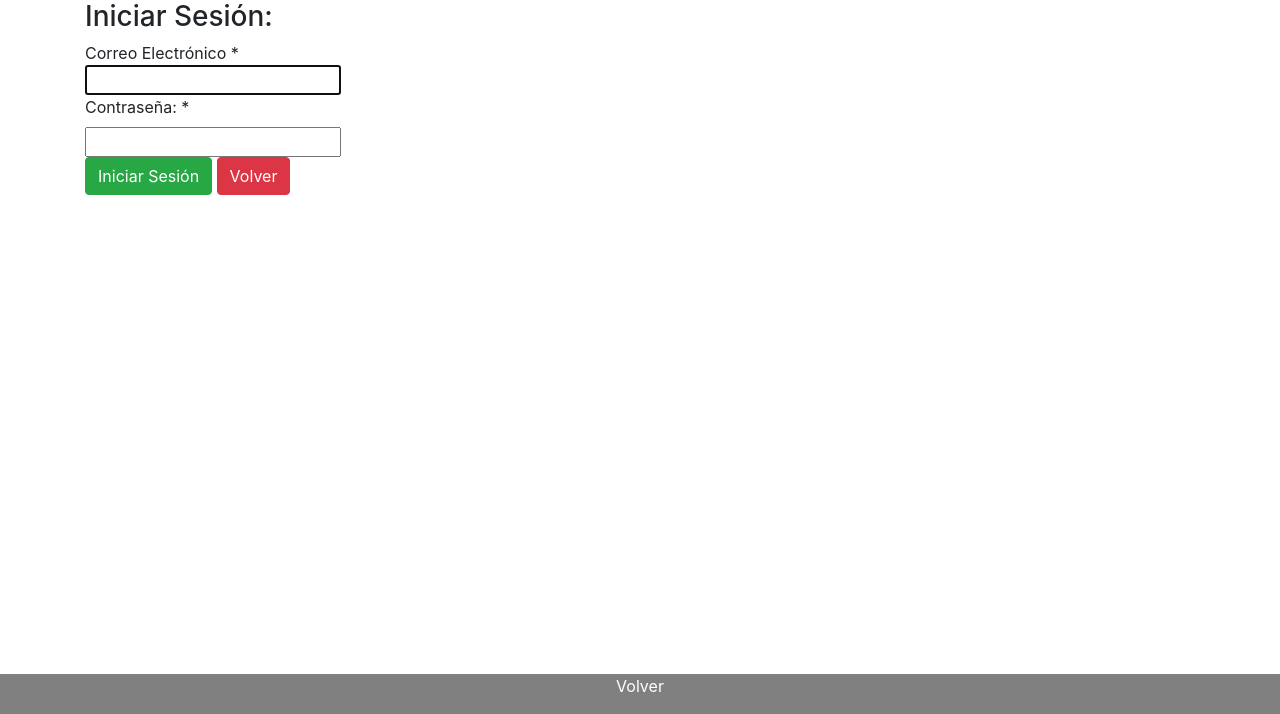
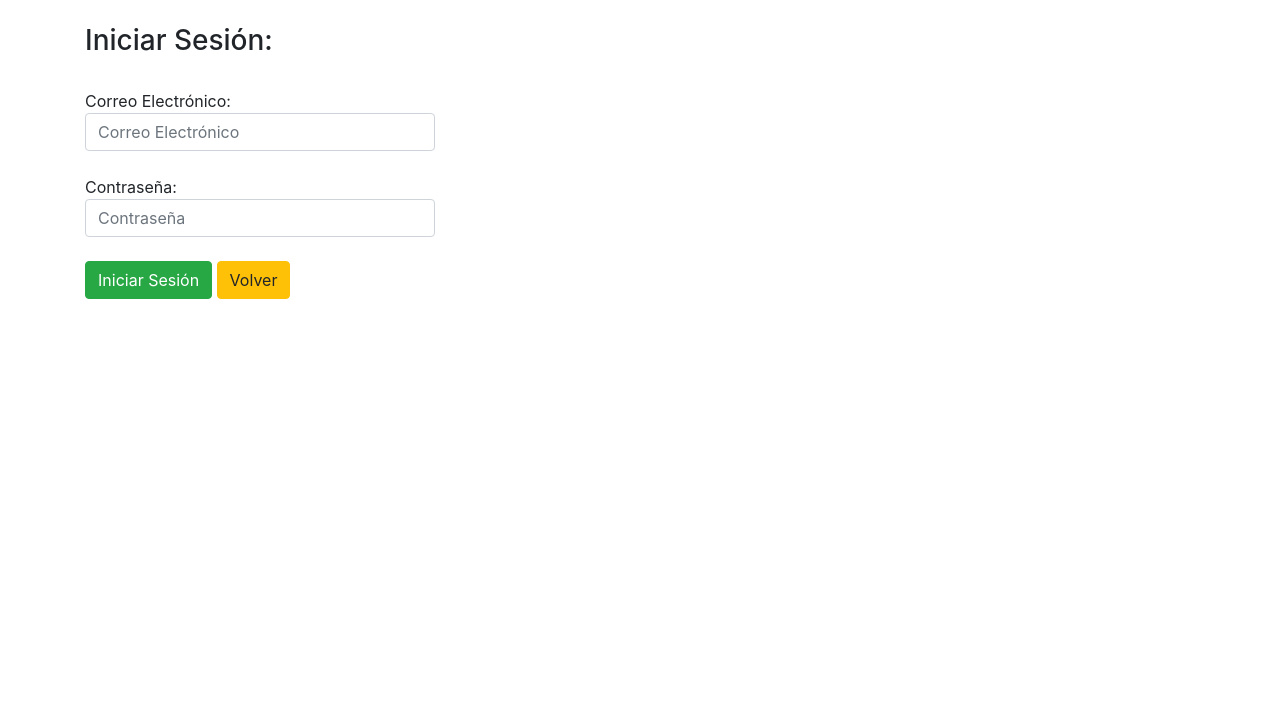
Before and after one commit to DaniloDaniel/MundoFastSPA, a Django app: page /MundoFastWebApp/login/ in a window 1280 px wide. Shown: the part 86-800 px from the top of the page. Run offline with Django 3.2, Linux system fonts and the light colour scheme; some libraries are stand-ins or nearby versions.

Commit message:
MF - 27 Corrección de Errores,  Front-End Usuario Faltante y Front-End Login
-Se corrigió un problema de vista que afectaba la funcionalidad de eliminar una venta.
-Se creó un Front-End faltante para el módulo de Usuario (requisito Crear Usuario).
-Se creó el Front-End de la pantalla Login.

```diff
--- a/MundoFastSPA/MundoFastWebApp/templates/MundoFastWebApp/Login/registration/login.html
+++ b/MundoFastSPA/MundoFastWebApp/templates/MundoFastWebApp/Login/registration/login.html
@@ -90,41 +90,47 @@
         </div>
     </nav>
     <div class="container">
+        <br>
         {% if user.is_authenticated %}
-            <h3>Sesión ya Iniciada:</h3>
+            <h3>Sesión ya Iniciada.</h3>
+            <br>
             <button type="button" class="btn btn-danger" onclick="location.href='{% url 'logout' %}'">Cerrar Sesión</button>
         {% else %}
             <h3>Iniciar Sesión:</h3>
-                {% if error_message %}<p><strong>{{ error_message }}</strong></p>{% endif %}
+            <br>
+            {% if error_message %}
+            {% endif %}
             <form action="." method="post">
                 {% csrf_token %}
-                    <input type="hidden" name="next" value="{{ next }}" />
+                <input type="hidden" name="next" value="{{ next }}">
                 {{ form.non_field_errors }}
-                        {% for field in form %}
-                    <div class="field-wrapper">
-                        <div class="label-wrapper">
-                            {% if field.name == "username" %}
-                                Correo Electrónico
-                            {% else %}
-                                {{ field.label_tag }}
-                            {% endif %}
-                            {% if field.field.required %}<span class="required">*</span>{% endif %}
+                <div class="row">
+                    <div class="col">
+                        Correo Electrónico:
+                        <input type="email" class="form-control" name="username" id="username" placeholder="Correo Electrónico" required >
+                        <br>
                     </div>
-                        <div class="value-wrapper">
-                            {{ field }}
-                            {{ field.errors }}
+                    <div class="col">
+                    </div>
+                    <div class="col">
                     </div>
                 </div>
-                    {% endfor %}
-                    <div class="submit-wrapper">
-                    <input type="submit" class="btn btn-success" value="Iniciar Sesión">
-                    <button type="button" class="btn btn-danger" onclick="location.href='{% url 'MundoFastWebApp:index' %}'">Volver</button>
+                <div class="row">
+                    <div class="col">
+                        Contraseña:
+                        <input type="password" class="form-control" name="password" id="inputPass" placeholder="Contraseña" required>
+                        <br>
                     </div>
+                    <div class="col">
+                    </div>
+                    <div class="col">
+                    </div>
+                </div>
+                <button type="submit" class="btn btn-success">Iniciar Sesión</button>
+                <button type="button" id="submitButton" class="btn btn-warning" onclick="location.href='javascript:history.go(-1)'">Volver</button>
+                <br>
             </form>
         {% endif %}
     </div>
 </body>
-    <div class="footer">
-        <p>Volver</p>
-    </div>
 </html>
--- a/MundoFastSPA/MundoFastWebApp/templates/MundoFastWebApp/Usuario/usuarios.html
+++ b/MundoFastSPA/MundoFastWebApp/templates/MundoFastWebApp/Usuario/usuarios.html
@@ -97,7 +97,7 @@
             </button>
             {% csrf_token %}
             <label for="buscarUsuario"></label>
-            <input type="text" name="buscarUsuario" id="buscarUsuario">
+            <input type="text" name="buscarUsuario" id="buscarUsuario" placeholder="Nombre">
             <input type="submit" value="Buscar Usuario">
         </form>
         {% if messages %} {% for message in messages %}
--- a/MundoFastSPA/MundoFastWebApp/views.py
+++ b/MundoFastSPA/MundoFastWebApp/views.py
@@ -264,9 +264,8 @@ def eliminarVenta(request, id):
     venta = get_object_or_404(Venta, pk=id)
     listaDetalleVenta = [detalleVenta for detalleVenta in DetalleVenta.objects.order_by('-id') if venta.id == detalleVenta.venta.id]
     if request.method == 'POST':
-        if 'opcionSi' in request.POST:
-            venta.delete()
-            messages.error(request, 'Venta eliminada correctamente.')
+        venta.delete()
+        messages.error(request, 'Venta eliminada correctamente.')
         return HttpResponseRedirect(reverse('MundoFastWebApp:ventas'))
     else:
         return render(request, 'MundoFastWebApp/Venta/eliminarVenta.html', {'venta': venta, 'listaDetalleVenta': listaDetalleVenta})
```
Also changed, not shown: MundoFastSPA/MundoFastWebApp/templates/MundoFastWebApp/Usuario/crearUsuario.html (+28 -17 lines). Lines whose indentation alone changed are shown as unchanged.
